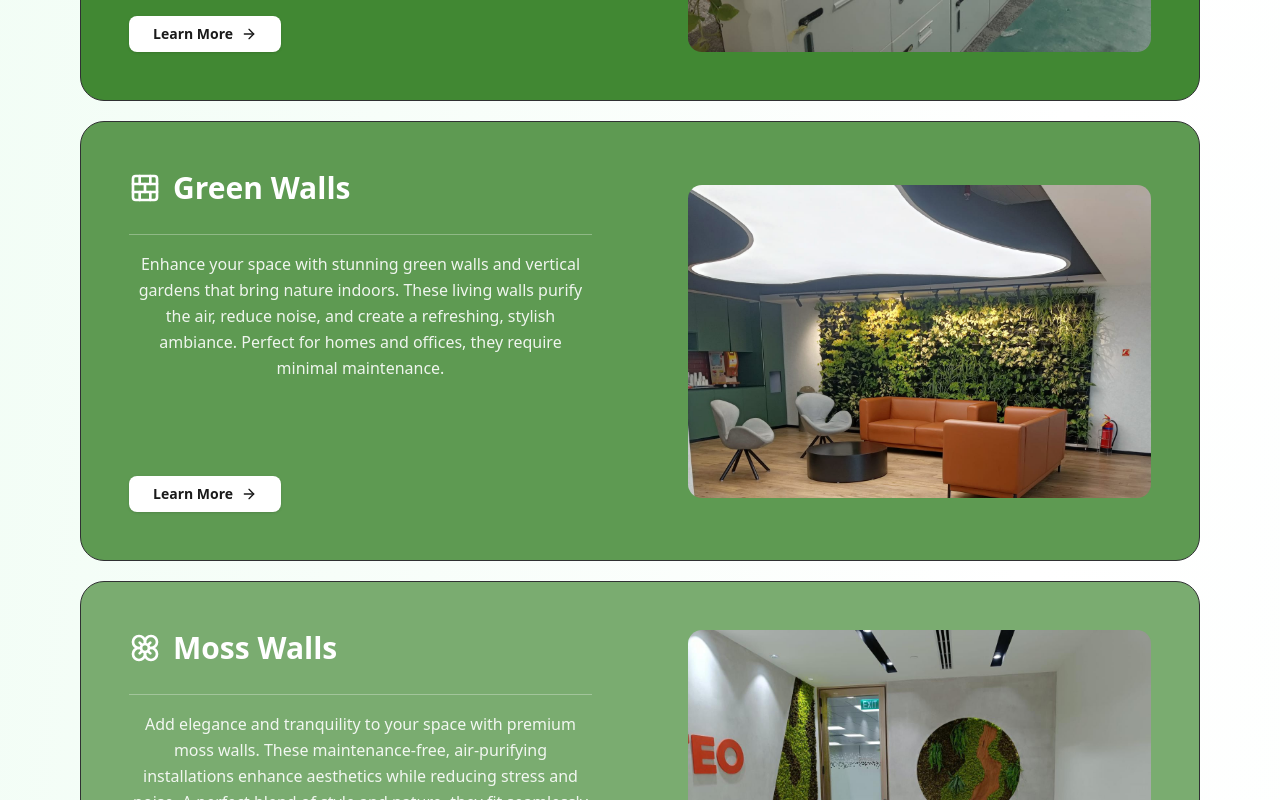
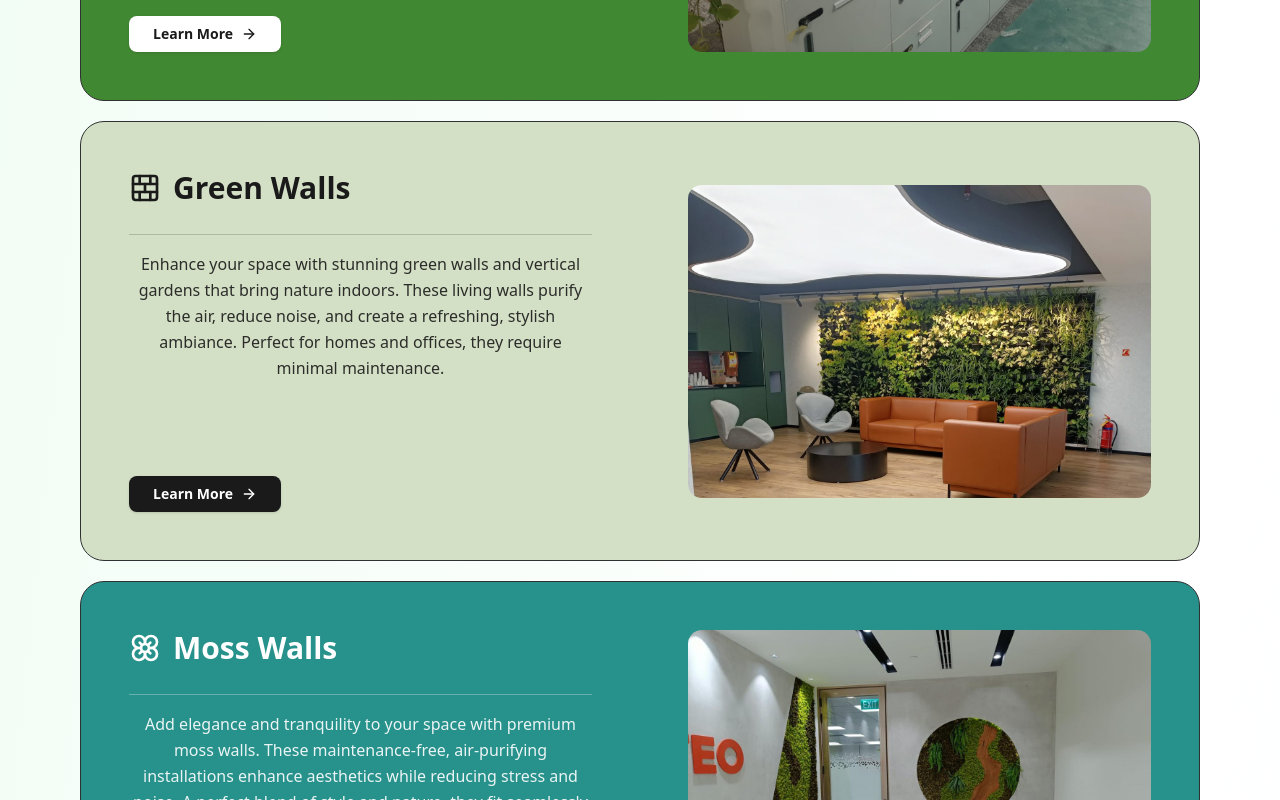
Before and after one commit to prrrathm/greenry, a Next.js app: page / in a window 1280 px wide. Shown: the part 2060-2860 px from the top of the page. Built offline with nearby package versions, Linux system fonts and the light colour scheme.

Commit message:
fix: carousel colors

```diff
--- a/components/ProjectsCarousel/ProjectCarousel.tsx
+++ b/components/ProjectsCarousel/ProjectCarousel.tsx
@@ -20,62 +20,50 @@ interface Project {
 	link: string;
 }
 
-// Function to generate progressively lighter shades from the primary color
-const generateCardColors = (primaryColor: string, totalCards: number) => {
-	const colors = [];
-	for (let i = 0; i < totalCards; i++) {
-		// Convert hex to RGB
-		const hex = primaryColor.replace("#", "");
-		const r = parseInt(hex.substr(0, 2), 16);
-		const g = parseInt(hex.substr(2, 2), 16);
-		const b = parseInt(hex.substr(4, 2), 16);
-
-		// Calculate lightness factor (0 for first card, increasing for subsequent cards)
-		const lightenFactor = i * 0.15; // Adjust this value to control how much lighter each card gets
-
-		// Lighten the color
-		const newR = Math.min(255, Math.round(r + (255 - r) * lightenFactor));
-		const newG = Math.min(255, Math.round(g + (255 - g) * lightenFactor));
-		const newB = Math.min(255, Math.round(b + (255 - b) * lightenFactor));
-
-		colors.push(`rgb(${newR}, ${newG}, ${newB})`);
-	}
-	return colors;
-};
+// Define the specific color palette for cards
+const cardColors = [
+	"#418833", // Project 1 - Green
+	"#D4E0C5", // Project 2 - Light Green
+	"#27918B", // Project 3 - Teal
+	"#4C88B8", // Project 4 - Blue
+	"#A05459", // Project 5 - Mauve/Rose
+	"#42758F", // Project 6 - Blue-Gray
+];
 
 // Function to determine if text should be light or dark based on background
 const getTextColor = (index: number) => {
-	// For darker cards (index 0-2), use white text
-	// For lighter cards (index 3-5), use dark text
-	return index < 3 ? "#ffffff" : "#1a1a1a";
+	// Light text for darker backgrounds, dark text for lighter backgrounds
+	const lightBackgrounds = [1]; // #D4E0C5 is light
+	return lightBackgrounds.includes(index) ? "#1a1a1a" : "#ffffff";
 };
 
 // Function to get icon and button colors
 const getAccentColors = (index: number) => {
-	if (index < 3) {
+	const lightBackgrounds = [1]; // #D4E0C5 is light
+	const isLightBackground = lightBackgrounds.includes(index);
+
+	if (isLightBackground) {
+		return {
+			buttonBg: "#1a1a1a",
+			buttonText: "#ffffff",
+			buttonHover: "rgba(26, 26, 26, 0.8)",
+			hrColor: "rgba(26, 26, 26, 0.2)",
+		};
+	} else {
 		return {
 			buttonBg: "#ffffff",
 			buttonText: "#1a1a1a",
 			buttonHover: "rgba(255, 255, 255, 0.9)",
 			hrColor: "rgba(255, 255, 255, 0.3)",
 		};
-	} else {
-		return {
-			buttonBg: "#1a1a1a",
-			buttonText: "#ffffff",
-			buttonHover: "rgba(26, 26, 26, 0.8)",
-			hrColor: "rgba(26, 26, 26, 0.2)",
-		};
 	}
 };
 
-const primaryColor = "#418833";
-const cardColors = generateCardColors(primaryColor, 6);
 
 // Get featured projects
 const featuredProjects: Project[] = projects
 	.sort((a, b) => Number(b.year) - Number(a.year))
-	.slice(0, 6)
+	.slice(0, 5)
 	.map((project) => ({
 		...project,
 		link: `/projects/${project.id}`,
--- a/components/Services.tsx
+++ b/components/Services.tsx
@@ -23,39 +23,37 @@ interface Service {
 	link: string;
 }
 
-// Function to generate progressively lighter shades from the primary color
-const generateCardColors = (primaryColor: string, totalCards: number) => {
-	const colors = [];
-	for (let i = 0; i < totalCards; i++) {
-		// Convert hex to RGB
-		const hex = primaryColor.replace("#", "");
-		const r = parseInt(hex.substr(0, 2), 16);
-		const g = parseInt(hex.substr(2, 2), 16);
-		const b = parseInt(hex.substr(4, 2), 16);
-
-		// Calculate lightness factor (0 for first card, increasing for subsequent cards)
-		const lightenFactor = i * 0.15; // Adjust this value to control how much lighter each card gets
-
-		// Lighten the color
-		const newR = Math.min(255, Math.round(r + (255 - r) * lightenFactor));
-		const newG = Math.min(255, Math.round(g + (255 - g) * lightenFactor));
-		const newB = Math.min(255, Math.round(b + (255 - b) * lightenFactor));
-
-		colors.push(`rgb(${newR}, ${newG}, ${newB})`);
-	}
-	return colors;
-};
+// Define the specific color palette for cards
+const cardColors = [
+	"#418833", // Office Plants - Green
+	"#D4E0C5", // Green Walls - Light Green
+	"#27918B", // Moss Walls - Teal
+	"#4C88B8", // Plant Maintenance - Blue
+	"#A05459", // Zen Garden - Mauve/Rose
+	"#42758F", // Indoor Terrarium - Blue-Gray
+];
 
 // Function to determine if text should be light or dark based on background
 const getTextColor = (index: number) => {
-	// For darker cards (index 0-2), use white text
-	// For lighter cards (index 3-5), use dark text
-	return index < 3 ? "#ffffff" : "#1a1a1a";
+	// Light text for darker backgrounds, dark text for lighter backgrounds
+	const lightBackgrounds = [1]; // #D4E0C5 is light
+	return lightBackgrounds.includes(index) ? "#1a1a1a" : "#ffffff";
 };
 
 // Function to get icon and button colors
 const getAccentColors = (index: number) => {
-	if (index < 3) {
+	const lightBackgrounds = [1]; // #D4E0C5 is light
+	const isLightBackground = lightBackgrounds.includes(index);
+
+	if (isLightBackground) {
+		return {
+			iconColor: "#1a1a1a",
+			buttonBg: "#1a1a1a",
+			buttonText: "#ffffff",
+			buttonHover: "rgba(26, 26, 26, 0.8)",
+			hrColor: "rgba(26, 26, 26, 0.2)",
+		};
+	} else {
 		return {
 			iconColor: "#ffffff",
 			buttonBg: "#ffffff",
@@ -63,19 +61,9 @@ const getAccentColors = (index: number) => {
 			buttonHover: "rgba(255, 255, 255, 0.9)",
 			hrColor: "rgba(255, 255, 255, 0.3)",
 		};
-	} else {
-		return {
-			iconColor: "#1a1a1a",
-			buttonBg: "#1a1a1a",
-			buttonText: "#ffffff",
-			buttonHover: "rgba(26, 26, 26, 0.8)",
-			hrColor: "rgba(26, 26, 26, 0.2)",
-		};
 	}
 };
 
-const primaryColor = "#418833";
-const cardColors = generateCardColors(primaryColor, 6);
 
 const services: Service[] = [
 	{
```
